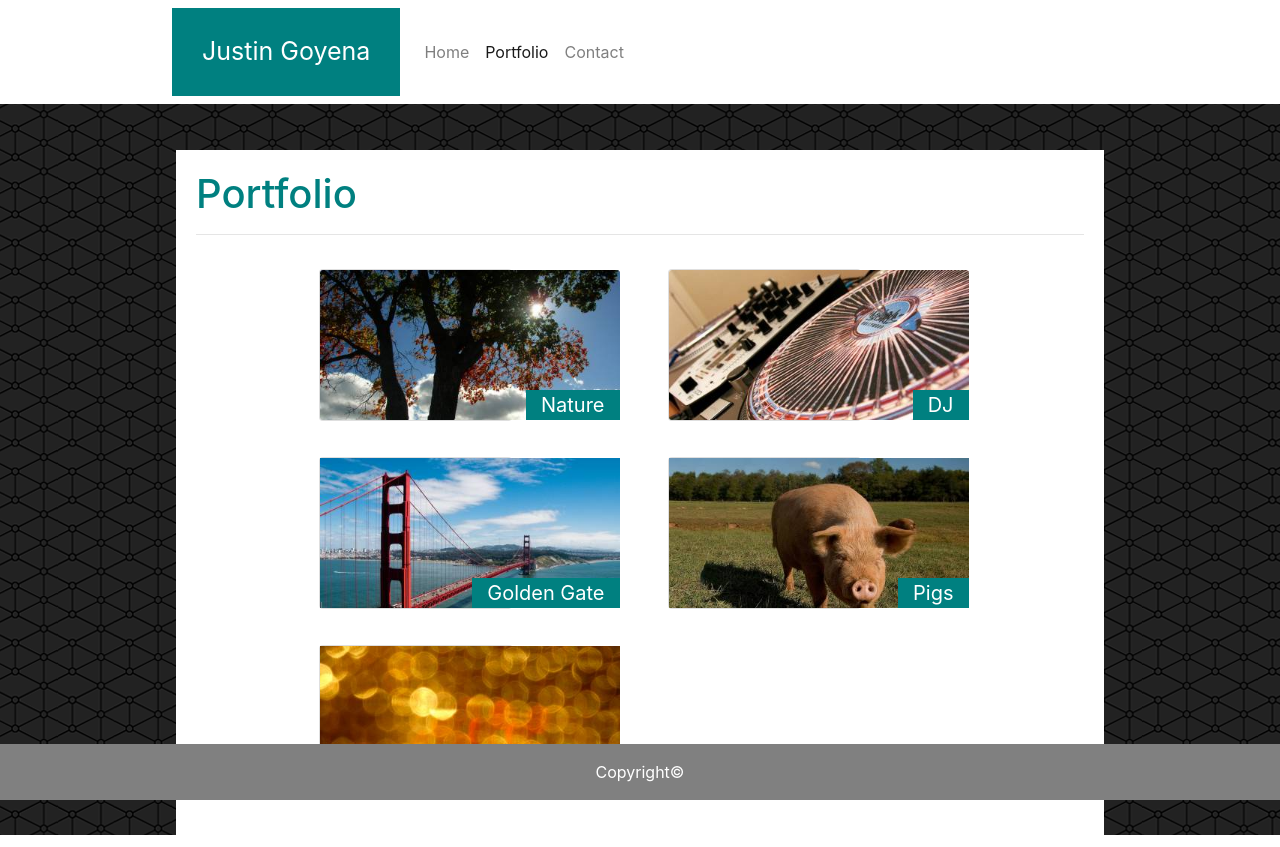
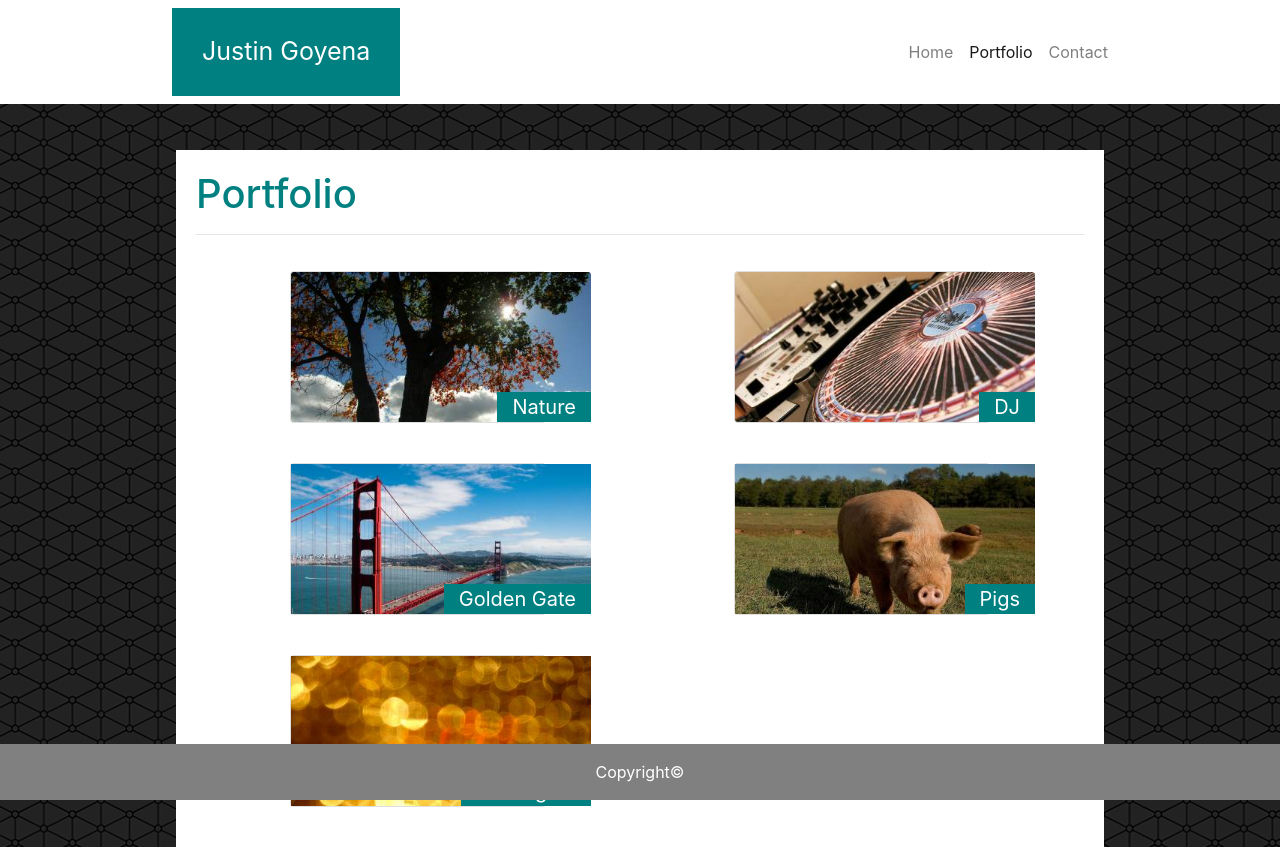
Before and after one commit to jstngo/Bootstrap-Portfolio, a plain HTML site: page portfolio.html in a window 1280 px wide. Drawn offline with nearby package versions, Linux system fonts and the light colour scheme.

Commit message:
navbar items aligned right, re did portfolio with working responsive grid using col-4

```diff
--- a/portfolio.html
+++ b/portfolio.html
@@ -23,7 +23,7 @@
                   <span class="navbar-toggler-icon"></span>
                 </button>
                 <div class="collapse navbar-collapse" id="navbarNav">
-                  <ul class="navbar-nav">
+                  <ul class="navbar-nav" style="padding-left: 70%;">
                     <li class="nav-item">
                       <a class="nav-link" href="index.html">Home</a>
                     </li>
@@ -43,8 +43,9 @@
 
 <h1 style="color: teal">Portfolio</h1>
     <hr>
-        <div class="row">
-                <div class="col-6 col-sm-3" style="margin: auto; padding: 18px;">
+    <div class="row" style="margin:auto">
+
+            <div class="col-4" style="padding: 20px; margin: auto;">
                 <div class="card bg-white text-white">
                     <img class="card-img" src="assets/images/nature.jpg" alt="Nature" style="width: 300px;">
                     <div class="card-img-overlay" style="width: 300px">
@@ -52,7 +53,8 @@
                     </div>
                 </div>
             </div>
-                <div class="col-6 col-sm-3" style="margin-right: 220px; padding: 18px;">
+
+            <div class="col-4" style="padding: 20px; margin: auto;">
                 <div class="card bg-white text-white">
                     <img class="card-img" src="assets/images/DJ.jpg" alt="DJ" style="width: 300px;">
                     <div class="card-img-overlay" style="width: 300px">
@@ -60,11 +62,12 @@
                     </div>
                 </div>
             </div>
+    </div>
+            <!-- Force next columns to break to new line -->
 
-                <!-- Force next columns to break to new line -->
-                <div class="w-100"></div>
+    <div class="row" style="margin:auto">
 
-                <div class="col-6 col-sm-3" style="margin: auto; padding: 18px;">
+            <div class="col-4" style="padding: 20px; margin: auto;">
                 <div class="card bg-white text-white">
                     <img src="assets/images/Golden.jpg" alt="Golden Gate" style="width: 300px;">
                     <div class="card-img-overlay" style="width: 300px">
@@ -73,7 +76,7 @@
                 </div>
             </div>
 
-                <div class="col-6 col-sm-3" style="margin-right: 220px; padding: 18px;">
+            <div class="col-4" style="padding: 20px; margin: auto;">
                 <div class="card bg-white text-white">
                     <img src="assets/images/piggy.jpg" alt="Pigs" style="width: 300px;">
                     <div class="card-img-overlay" style="width: 300px">
@@ -81,10 +84,11 @@
                     </div>
                 </div>
             </div>
+    </div>
 
-                <div class="w-100"></div>
+    <div class="row" style="margin:auto">
 
-                <div class="col-sm-3" style="margin-left: 120px; padding: 18px;">
+            <div class="col-4" style="padding: 20px; margin: auto;">
                 <div class="card bg-white text-white">
                     <img src="assets/images/abstract.jpg" alt="Cool Lights" style="width: 300px;">
                     <div class="card-img-overlay" style="width: 300px">
@@ -92,6 +96,8 @@
                     </div>
                 </div>
             </div>
+
+            <div class="col-4" style="padding: 20px; margin: auto;"></div>
     </div>
 </div>
 </div>
```
Also changed, not shown: contact.html (+1 -1 lines), index.html (+1 -1 lines). Lines whose indentation alone changed are shown as unchanged.
